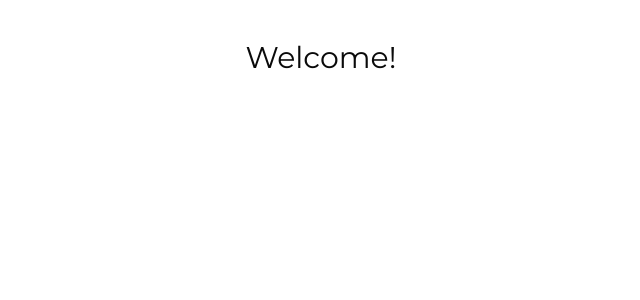
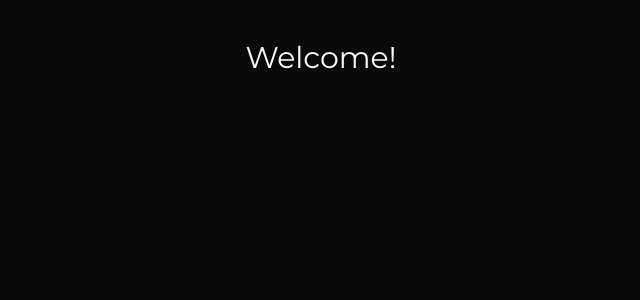
Before and after one commit to shome98/af-client, a Next.js app: page / in a window 1280 px wide. Shown: the top 300 px of the page, without its empty margins (319-959 px from the left). Built offline with nearby package versions, Linux system fonts and the light colour scheme.

Commit message:
chore: reformat + dark mode

```diff
--- a/app/globals.css
+++ b/app/globals.css
@@ -8,7 +8,7 @@
     --color-background: var(--background);
     --color-foreground: var(--foreground);
     --font-sans: var(--font-sans);
-  --font-mono: var(--font-geist-mono);
+    --font-mono: var(--font-mono);
     --font-heading: var(--font-sans);
     --color-sidebar-ring: var(--sidebar-ring);
     --color-sidebar-border: var(--sidebar-border);
@@ -121,9 +121,11 @@
     * {
         @apply border-border outline-ring/50;
     }
+
     body {
         @apply bg-background text-foreground;
     }
+
     html {
         @apply font-sans;
     }
--- a/app/layout.tsx
+++ b/app/layout.tsx
@@ -1,20 +1,10 @@
-import type { Metadata } from "next";
-import { Geist, Geist_Mono, Montserrat } from "next/font/google";
+import type {Metadata} from "next";
+import {Montserrat} from "next/font/google";
 import "./globals.css";
 import React from "react";
-import { cn } from "@/lib/utils";
+import {cn} from "@/lib/utils";
 
-const montserrat = Montserrat({subsets:['latin'],variable:'--font-sans'});
-
-const geistSans = Geist({
-  variable: "--font-geist-sans",
-  subsets: ["latin"],
-});
-
-const geistMono = Geist_Mono({
-  variable: "--font-geist-mono",
-  subsets: ["latin"],
-});
+const montserrat = Montserrat({subsets: ['latin'], variable: '--font-sans'});
 
 export const metadata: Metadata = {
     title: "Api Hub",
@@ -29,7 +19,7 @@ export default function RootLayout({
     return (
         <html
             lang="en"
-      className={cn("h-full", "antialiased", geistSans.variable, geistMono.variable, "font-sans", montserrat.variable)}
+            className={cn("h-full", "antialiased", "font-sans", montserrat.variable, "dark")}
         >
         <body className="min-h-full flex flex-col">{children}</body>
         </html>
```
Also changed, not shown: app/page.tsx (+5 -5 lines). Lines whose indentation alone changed are shown as unchanged.
